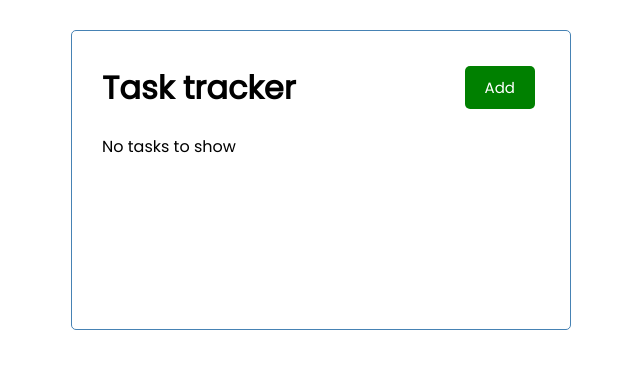
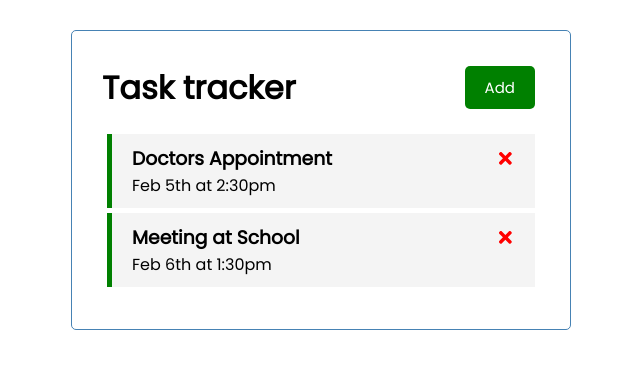
Before and after one commit to frontinorz/react-crash, a React (Create React App) app: page / in a window 1280 px wide. Shown: the top 368 px of the page, without its empty margins (319-959 px from the left). Built offline with nearby package versions, Linux system fonts and the light colour scheme; data requests are answered from the project's data file.

Commit message:
Fectch data from json server

```diff
--- a/src/App.js
+++ b/src/App.js
@@ -1,4 +1,4 @@
-import { useState } from 'react'
+import { useState, useEffect } from 'react'
 
 import Header from "./components/Header";
 import Tasks from "./components/Tasks";
@@ -9,16 +9,33 @@
   const [showAddTask, setShowAddTask] = useState(false)
   const [tasks, setTasks] = useState([])
 
+  useEffect(() => {
+    const getTasks = async () => {
+      const taskFromServer = await fetchTasks()
+      setTasks(taskFromServer)
+    }
+    getTasks()
+  }, [])
+
+  // Fetch task from server
+  const fetchTasks = async () => {
+    const res = await fetch('http://localhost:5000/tasks')
+    const data = await res.json()
+    return data
+  }
+  // Delete task
   const deleteTask = (id) => {
     setTasks(tasks.filter(task => task.id != id))
   }
 
+  // Add task
   const addTask = (task) => {
     const id = Math.floor(Math.random() * 1000 + 1)
     const newTask = { id, ...task }
     setTasks([...tasks, newTask])
   }
 
+  // Change task reminder status
   const toggleReminder = (id) => {
     console.log(id)
     setTasks(tasks.map(task =>
```
